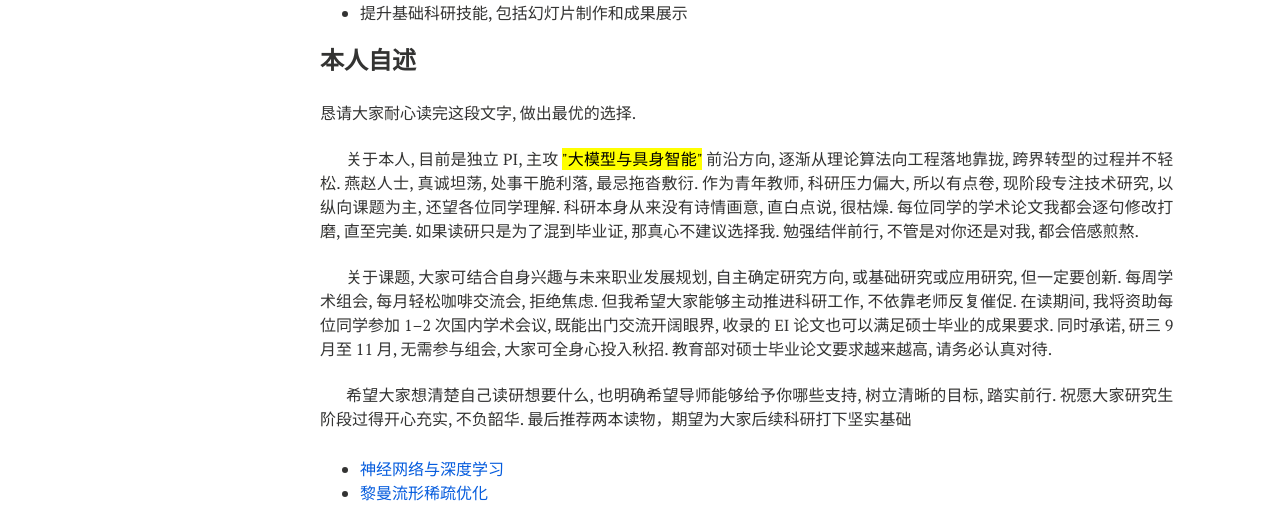
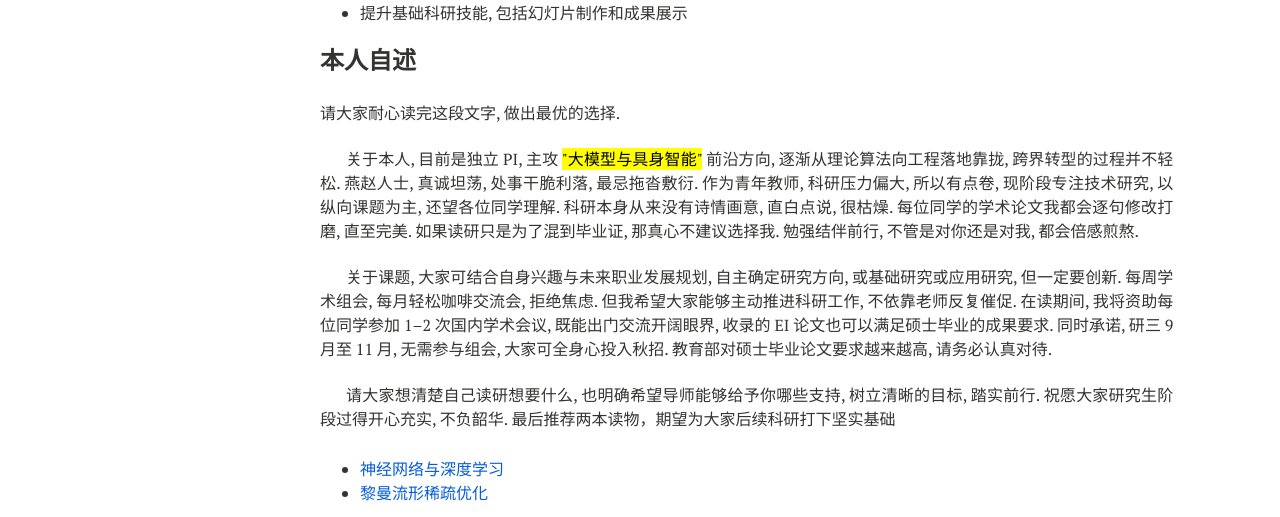
Before and after one commit to xianchaoxiu/xianchaoxiu.github.io, a Jekyll site: the page built from chinese/reading/index.md, in a window 1280 px wide. Shown: the part 1632-2149 px from the top of the page. Built offline with Jekyll 4.4.1, drawn with Linux system fonts in a browser that asks for light colours; nearby versions of some CDN libraries.

Commit message:
Update index.md

```diff
--- a/chinese/reading/index.md
+++ b/chinese/reading/index.md
@@ -22,7 +22,6 @@ share: false
 * 导师与学生认识问题的差异
   - 导师: 努力刻苦钻研 → 提高科研能力 → 夯实学术水平 → 毕业
   - 学生: 毕业 → 必要的水平 → 必要的能力 → 必要的努力
-
 
 
 ### 应具备的基本素质
@@ -75,7 +74,7 @@ share: false
 
 ### 本人自述
 
-恳请大家耐心读完这段文字, 做出最优的选择. <br> <br>
+请大家耐心读完这段文字, 做出最优的选择. <br> <br>
 
 关于本人, 目前是独立 PI, 主攻 <mark>"大模型与具身智能"</mark> 前沿方向, 逐渐从理论算法向工程落地靠拢, 跨界转型的过程并不轻松.
 燕赵人士, 真诚坦荡, 处事干脆利落, 最忌拖沓敷衍.
@@ -95,7 +94,7 @@ share: false
 教育部对硕士毕业论文要求越来越高, 请务必认真对待. <br> <br>
 
 
-希望大家想清楚自己读研想要什么, 也明确希望导师能够给予你哪些支持, 树立清晰的目标, 踏实前行.
+请大家想清楚自己读研想要什么, 也明确希望导师能够给予你哪些支持, 树立清晰的目标, 踏实前行.
 祝愿大家研究生阶段过得开心充实, 不负韶华.
 最后推荐两本读物，期望为大家后续科研打下坚实基础
 *  <a href="https://nndl.ai/nndl-v2/" class="textlink" target="_blank"> 神经网络与深度学习 </a> <br>
```
